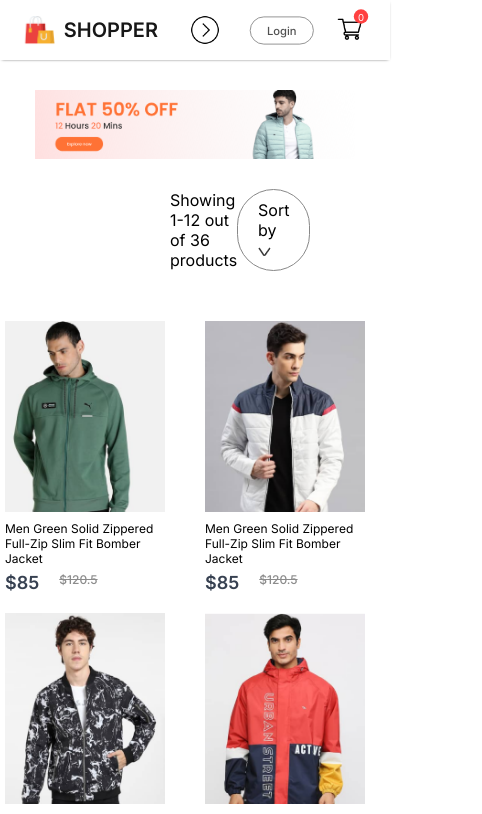
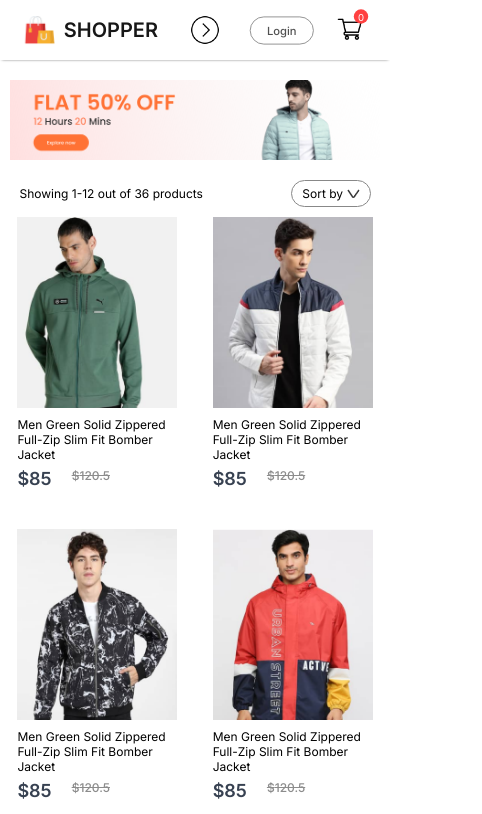
Before and after one commit to N-Viveharan/e-commerce_myProject-6, a React (Vite) app in the folder frontend/: page /mens in a window 390 px wide. Shown: the top 814 px of the page, 482 px wide, since content can reach past the window. Built offline with nearby package versions, Linux system fonts and the light colour scheme; a web font is replaced by a local one.

Commit message:
edit the  login page

```diff
--- a/frontend/src/Components/Fooder/Fooder.css
+++ b/frontend/src/Components/Fooder/Fooder.css
@@ -64,3 +64,32 @@ footer {
   height: 3px;
   background: #c7c7c7;
 }
+@media (max-width: 800px) {
+    .footer {
+        gap: 20px;
+    }
+
+    .footer-logo {
+        gap: 10px;
+        align-items: end;
+    }
+
+    .footer-logo img {
+        width: 40px;
+    }
+
+    .footer-logo p {
+        font-size: 25px;
+    }
+
+    .footer-links {
+        font-size: 14px;
+        gap: 10px;
+    }
+    .footer-social-icon img{
+      width: 22px;
+    }
+    .footer-copyright{
+      font-size: 13px;
+    }
+}
--- a/frontend/src/Pages/CSS/LoginSignup.css
+++ b/frontend/src/Pages/CSS/LoginSignup.css
@@ -63,3 +63,52 @@
     font-size: 18px;
     font-weight: 500;
 }
+@media (max-width: 1280px){
+.loginsignup{
+padding-top: 50px;
+}
+.loginsignup-container{
+width: auto;
+max-width: 500px;
+max-height: 500px;
+}
+.loginsignup-container h1{
+margin: 10px 0px;
+}
+.loginsignup-fields{
+gap: 20px;
+margin-top: 20px;
+}
+.loginsignup-fields input{
+height: 65px;
+width: 93%;
+}
+.loginsignup-container button{
+width: 100%;
+}
+.loginsignup-login{
+    font-size: 16px;
+}
+.loginsignup-agree{
+    font-size: 14px;
+    gap: 10px;
+}
+}
+@media(max-width: 800px){
+.loginsignup-container{
+padding: 20px 30px;
+}
+.loginsignup-container h1{
+font-size: 24px;
+}
+.loginsignup-fields{
+margin-top: 20px;
+}
+.loginsignup-fields input{
+height: 50px;
+}
+.loginsignup-container button{
+height: 50px;
+font-size: 16px;
+}
+}
--- a/frontend/src/Pages/CSS/ShopCategory.css
+++ b/frontend/src/Pages/CSS/ShopCategory.css
@@ -38,3 +38,59 @@
   cursor: pointer;
 
 }
+@media (max-width: 1280px) {
+    .shopcategory-banner {
+        margin: 20px auto;
+        width: 90%;
+    }
+
+    .shopcategory-indexSort {
+        width: 90%;
+        margin: auto;
+    }
+
+    .shopcategory-sort {
+        padding: 5px 10px;
+        font-size: 12px;
+    }
+
+    .shopcategory-indexSort p {
+        font-size: 12px;
+    }
+
+    .shopcategory-products {
+        width: 90%;
+        margin: 10px auto;
+        row-gap: 40px;
+    }
+    .shopcategory-products .item{
+      margin: auto;
+    }
+    .shopcategory-loadmore{
+      margin: 100px auto;
+      width: 200px;
+      height: 60px;
+      font-size: 16px;
+    }
+}
+@media (max-width: 800px) {
+    .shopcategory-banner {
+        width: 95%;
+    }
+
+    .shopcategory-products {
+        width: 95%;
+    }
+
+    .shopcategory-loadmore {
+        margin: 60px auto;
+        width: 150px;
+        height: 40px;
+        font-size: 13px;
+    }
+}
+@media (max-width: 500px) {
+    .shopcategory-products {
+        grid-template-columns: 1fr 1fr;
+    }
+}
```
